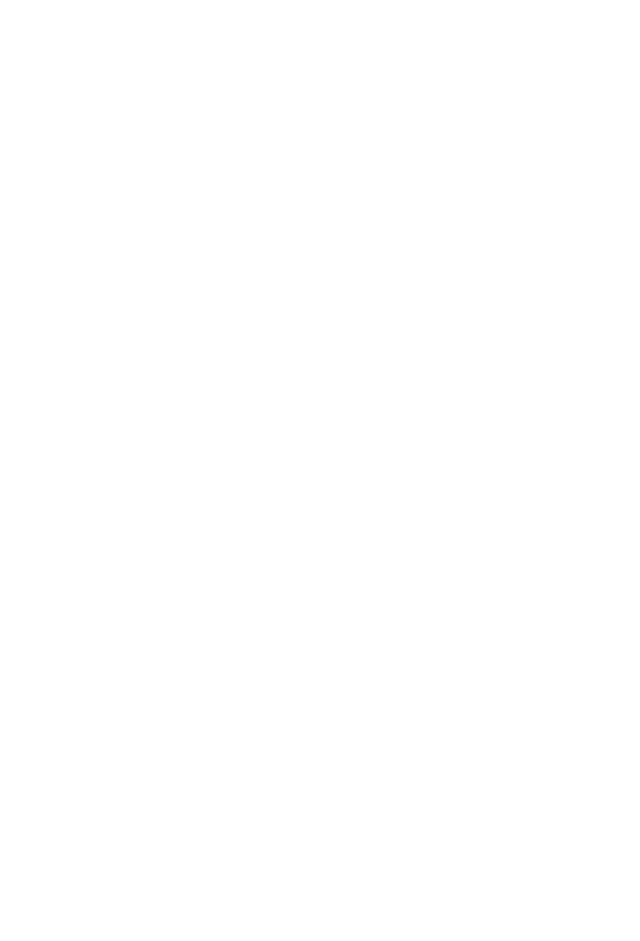
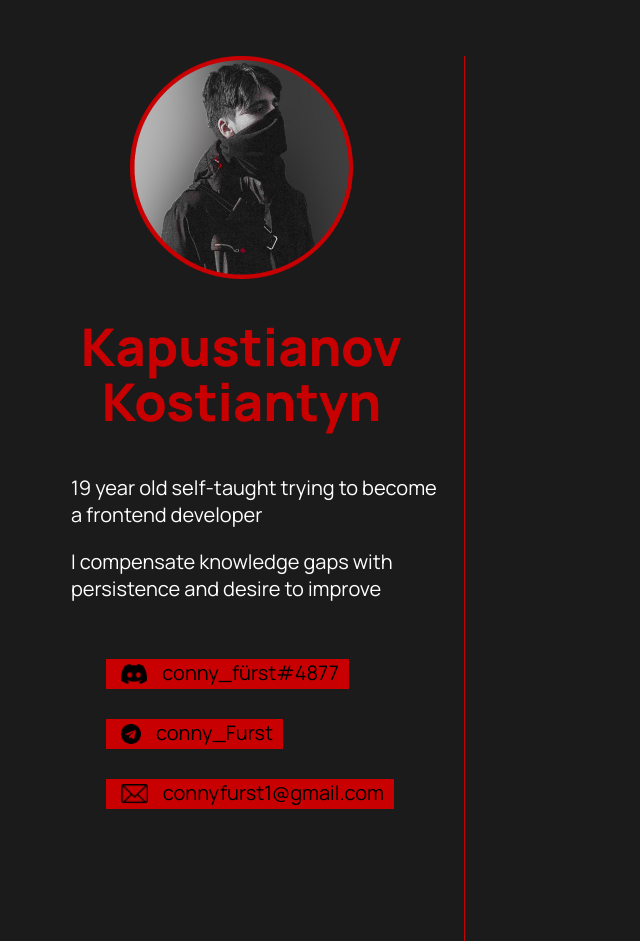
Before and after one commit to connyFurst/rsschool-cv, a plain HTML site: page index.html in a window 1280 px wide. Shown: the whole page, without its empty margins (0-640 px from the left). Before the commit the page ends 800 px from the top, so only its background shows below. Drawn offline with Linux system fonts and the light colour scheme.

Commit message:
feat: add header

```diff
--- a/index.html
+++ b/index.html
@@ -4,11 +4,42 @@
     <meta charset="UTF-8">
     <meta http-equiv="X-UA-Compatible" content="IE=edge">
     <meta name="viewport" content="width=device-width, initial-scale=1.0">
-    <title>CVGIT</title>
+    <title>CV</title>
     <link rel="stylesheet" href="style.css">
     <link rel="icon" href="pngegg.ico">
 </head>
 <body>
-
+    <div class="header">
+        <div class="header-container">
+            <div class="header-photo">
+                <img src="images/ava 1.png" alt="fail">
+            </div>
+            <div class="header-h1">
+                <h1>Kapustianov Kostiantyn</h1>
+            </div>
+            <div class="header-text">
+                <div class="header-top-text">
+                    <p>19 year old self-taught trying to become a frontend developer</p>
+                </div>
+                <div class="header-bottom-text">
+                    <p>I compensate knowledge gaps with persistence and desire to improve</p>
+                </div>
+            </div>
+            <div class="header-contact">
+                <div class="discord">
+                    <img src="images/discord.png" alt="fail">
+                    <span>conny_fürst#4877</span>
+                </div>
+                <div class="telegram">
+                    <img src="images/telegram.png" alt="fail">
+                    <span>conny_Furst</span>
+                </div>
+                <div class="email">
+                    <img src="images/email.png" alt="fail">
+                    <span>connyfurst1@gmail.com</span>
+                </div>
+            </div>
+        </div>
+    </div>
 </body>
 </html>
--- a/style.css
+++ b/style.css
@@ -0,0 +1,125 @@
+ @font-face {
+    font-family: 'Manrope';
+    src: url(fonts/Manrope-Regular.ttf);
+    font-weight: 300;
+ }
+
+ @font-face {
+    font-family: 'Manrope';
+    src: url(fonts/Manrope-ExtraBold.ttf);
+    font-weight: 800;
+ }
+
+ body {
+    font-family: 'Manrope', sans-serif;
+    font-weight: 300;
+  }
+
+
+
+ * {
+    background-color: #1B1B1B;
+  }
+
+
+  .header-container {
+    width: 456px;
+    height: 885px;
+    border-right: 1px solid #C80002;
+  }
+
+  .header-photo {
+    margin-top: 56px;
+    margin-left: 122px;
+    margin-right: 111px;
+    margin-bottom: 26px;
+  }
+
+  .header-h1 {
+    margin-left: 52px;
+    margin-right: 41px;
+    margin-bottom: 10px;
+    font-weight: 800;
+    line-height: 55px;
+    font-size: 26px;
+    text-align: center;
+    color: #C80002;
+  }
+
+  .header-text {
+    color: #FFFFFF;
+    font-size: 20px;
+    margin-left: 63px;
+    margin-right: 25px;
+    margin-top: 45px;
+    font-weight: 300;
+  }
+
+  .header-contact {
+    margin-top: 57px;
+    margin-left: 98px;
+    margin-right: 80px;
+  }
+
+  .discord {
+    width: 229px;
+    height: 30px;
+    display: flex;
+    background-color: #C80002;
+    margin-bottom: 30px;
+  }
+
+  .discord>span {
+    background-color: #C80002;
+    padding-right: 10px;
+    font-weight: 400;
+    font-size: 20px;
+    line-height: 27px;
+  }
+
+  .discord>img {
+    background-color: #C80002;
+    padding: 5px 15px;
+  }
+
+  .telegram {
+    width: 175px;
+    height: 30px;
+    display: flex;
+    background-color: #C80002;
+    margin-bottom: 30px;
+  }
+
+  .telegram>span {
+    background-color: #C80002;
+    padding-right: 10px;
+    font-weight: 400;
+    font-size: 20px;
+    line-height: 27px;
+  }
+
+  .telegram>img {
+    background-color: #C80002;
+    padding: 5px 15px;
+  }
+
+  .email {
+    width: 278px;
+    height: 30px;
+    display: flex;
+    background-color: #C80002;
+    margin-bottom: 30px;
+  }
+
+  .email>span {
+    background-color: #C80002;
+    padding-right: 10px;
+    font-weight: 400;
+    font-size: 20px;
+    line-height: 27px;
+  }
+
+  .email>img {
+    background-color: #C80002;
+    padding: 5px 15px;
+  }
```
Also changed, not shown: fonts/Manrope-ExtraBold.ttf (added), fonts/Manrope-Regular.ttf (added), images/104577259-8ea22080-5659-11eb-8efe-43e03c3b490f 1.png (added), images/2022.png (added), images/Group 7.png (added), images/ava 1.png (added), images/discord.png (added), images/email.png (added), images/logo_rs_text 1.png (added), images/telegram.png (added).
